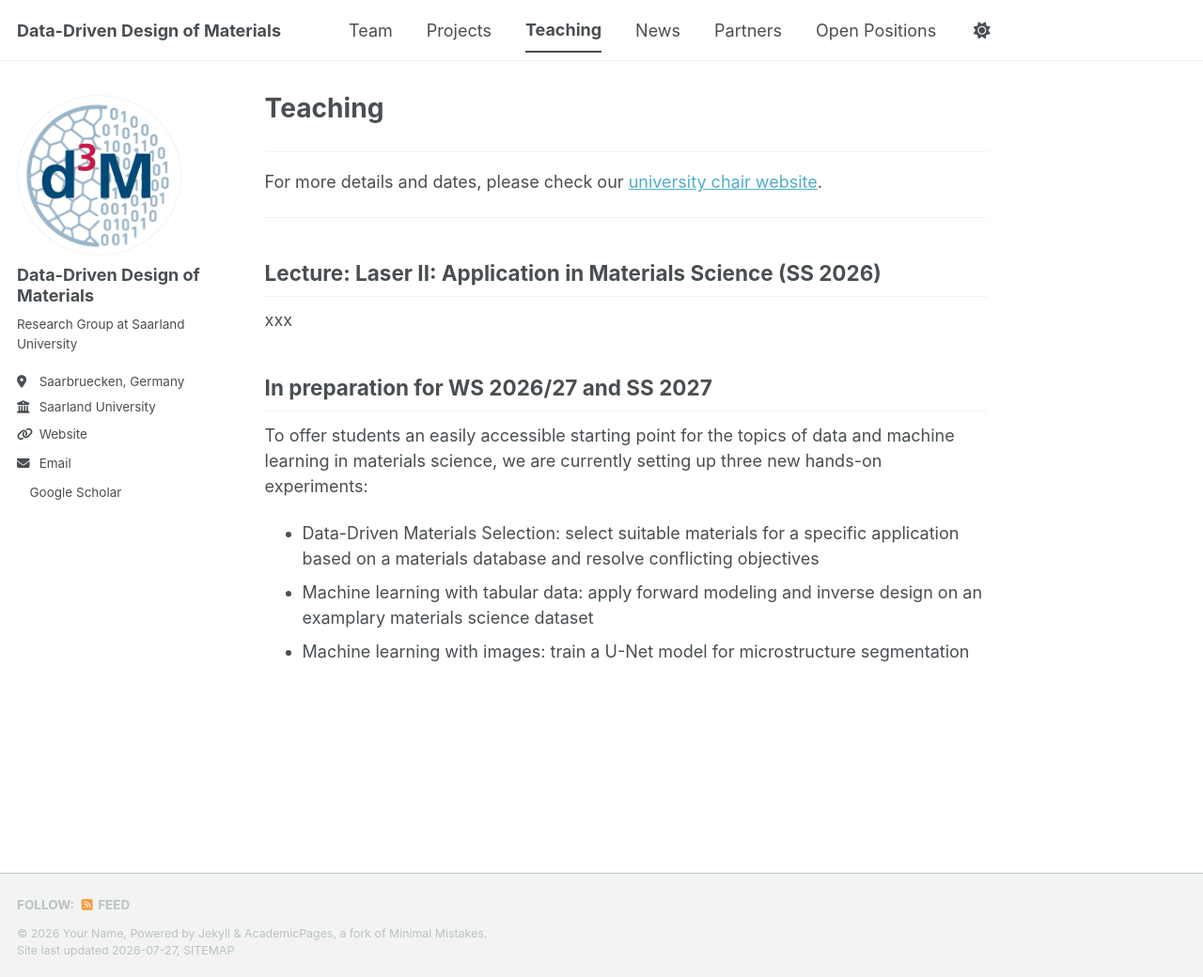
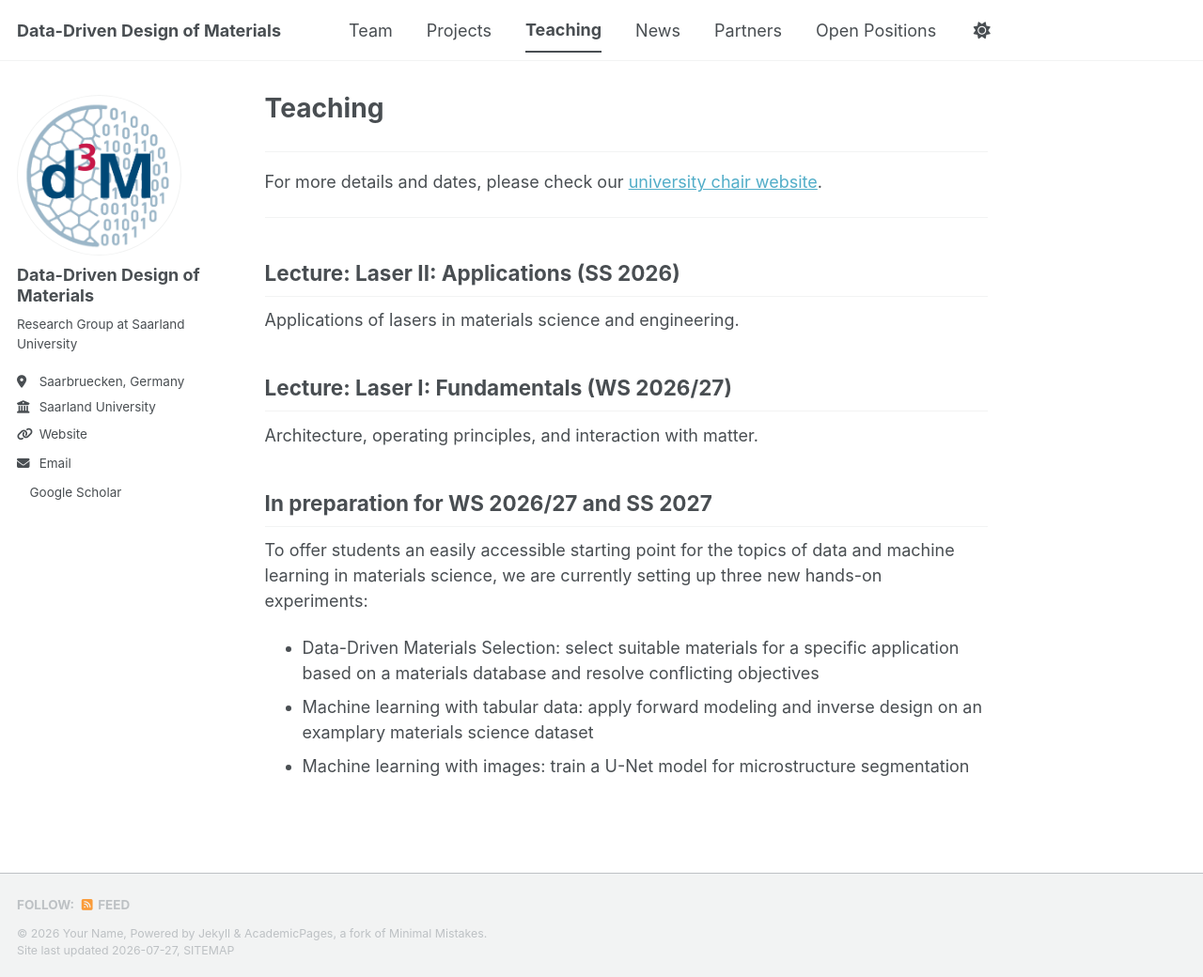
Before and after one commit to martinmueller1104/d3m.github.io, a Jekyll site: the page built from _pages/teaching.md, in a window 1280 px wide and 1040 px high. Shown: the whole window at 94% size. Built offline with Jekyll 4.4.1, drawn with Linux system fonts in a browser that asks for light colours; a style sheet for code colours, icons or effects is not loaded.

Commit message:
Update teaching.md

```diff
--- a/_pages/teaching.md
+++ b/_pages/teaching.md
@@ -11,9 +11,11 @@ For more details and dates, please check our [university chair website](https://
 
 ---
 
-## Lecture: Laser II: Application in Materials Science (SS 2026)
-xxx
+## Lecture: Laser II: Applications (SS 2026)
+Applications of lasers in materials science and engineering.
 
+## Lecture: Laser I: Fundamentals (WS 2026/27)
+Architecture, operating principles, and interaction with matter.
 
 ## In preparation for WS 2026/27 and SS 2027
 
```
